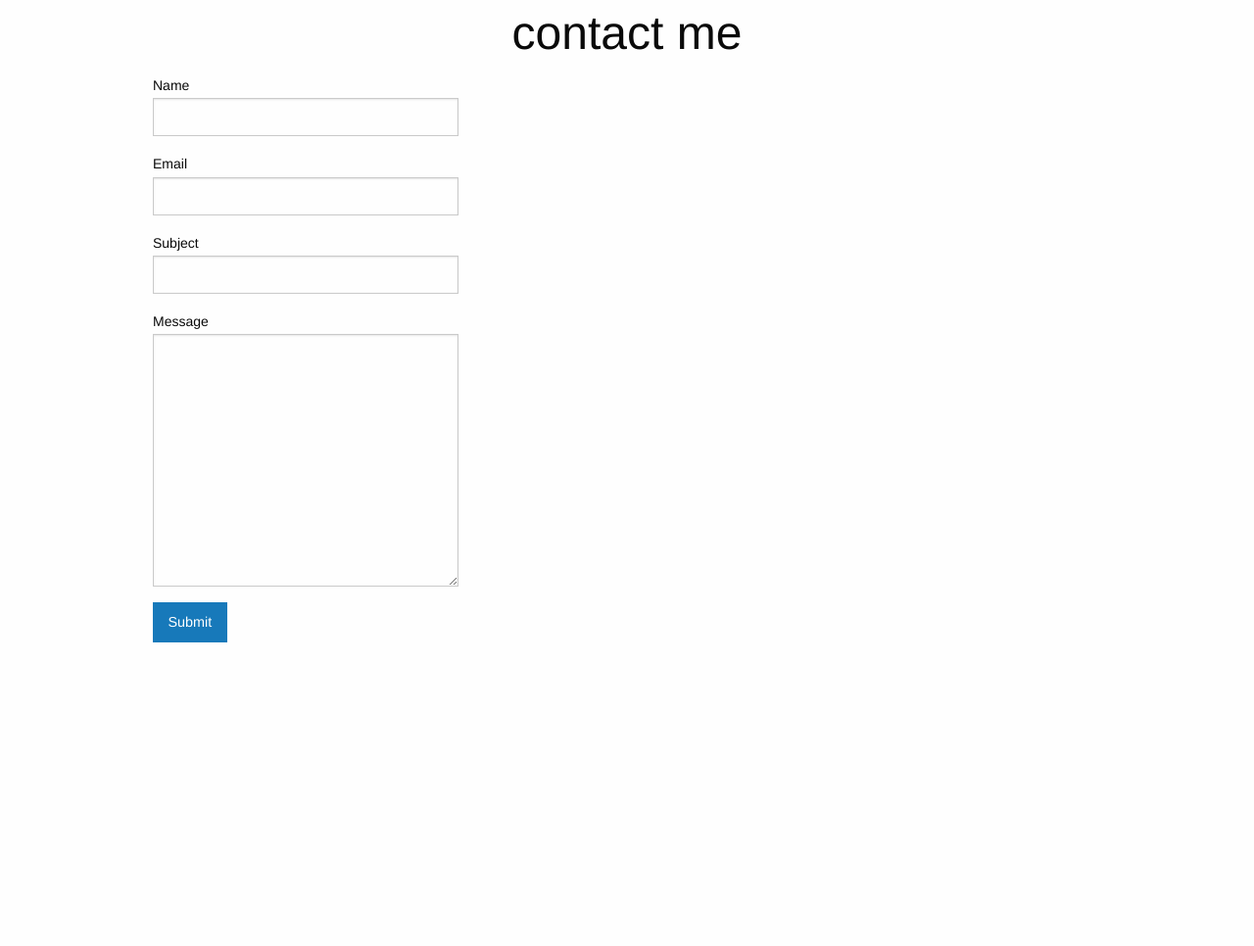
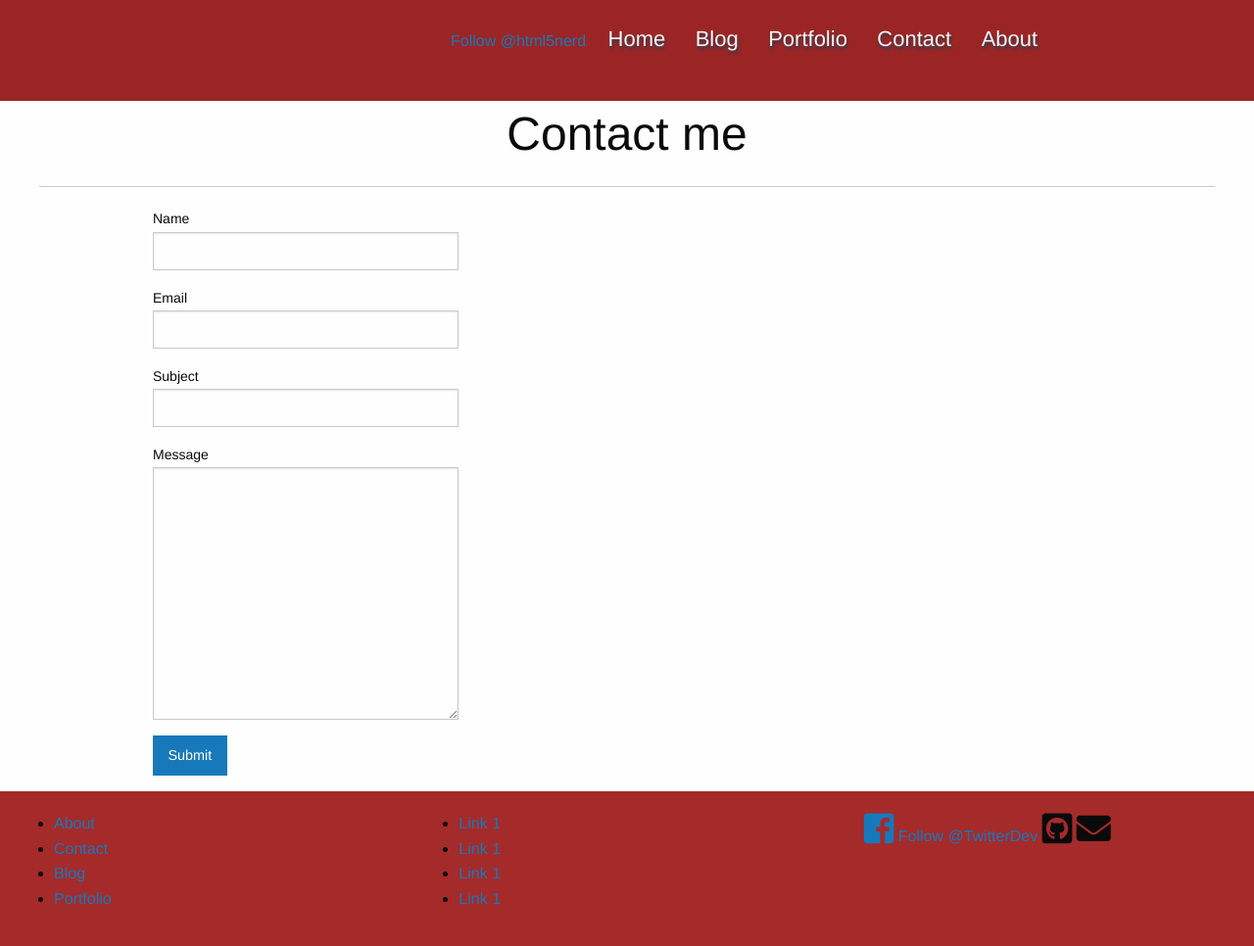
Before and after one commit to Ademolalanre246/mywebsite, a website: page pages/contact.html in a window 1280 px wide. Shown: the whole page at 98% size. Before the commit the page ends 800 px from the top, so only its background shows below. Drawn offline with Linux system fonts and the light colour scheme.

Commit message:
Add footer and header to contact, modify header and footer in contact, Add icons for social media

```diff
--- a/css/style.css
+++ b/css/style.css
@@ -119,6 +119,13 @@ footer {
     padding: 20px;
 }
 
+.footer-social ul {
+   list-style: none;
+}
+
+.footer-social ul li {
+    display: inline;
+}
 
 .grid-alt {
     width: 80%;
@@ -129,3 +136,15 @@ footer {
 .h1-contact {
     text-align: center;
 }
+
+.fa-facebook-square {
+    font-size: 35px;
+}
+
+.fa-github-square {
+    font-size: 35px;
+}
+
+.fa-envelope {
+    font-size: 35px;
+}
--- a/pages/contact.html
+++ b/pages/contact.html
@@ -9,10 +9,35 @@
     <title>Contact - DemolaHTML5</title>
     <link rel="stylesheet" href="../css/foundation.css">
     <link rel="stylesheet" href="../css/style.css">
+    <link rel="stylesheet" href="https://use.fontawesome.com/releases/v5.6.1/css/all.css" integrity="sha384-gfdkjb5BdAXd+lj+gudLWI+BXq4IuLW5IT+brZEZsLFm++aCMlF1V92rMkPaX4PP" crossorigin="anonymous">
 </head>
 
 <body class="contact-body">
-    <h1 class="h1-contact">contact me</h1>
+    <nav class="nav">
+        <ul>
+            <span class="twitter-follow">
+                <a href="https://twitter.com/html5nerd?ref_src=twsrc%5Etfw" class="twitter-follow-button" data-show-count="false">Follow @html5nerd</a>
+                <script async src="https://platform.twitter.com/widgets.js" charset="utf-8"></script>
+            </span>
+            <li>
+                <a href="index">Home</a>
+            </li>
+            <li>
+                <a href="/blog">Blog</a>
+            </li>
+            <li>
+                <a href="/portfolio">Portfolio</a>
+            </li>
+            <li>
+                <a href="/contact">Contact</a>
+            </li>
+            <li>
+                <a href="/about">About</a>
+            </li>
+        </ul>
+    </nav>
+    <h1 class="h1-contact">Contact me</h1>
+    <hr/>
     <div lass="grid-container grid-alt">
         <div class="grid-x grid-padding-x">
             <form action="">
@@ -45,6 +70,41 @@
         </div>
     </div>
 
+    <footer class="grid-x grid-padding-x">
+            <div class="footer-nav large-4 medium-4 cell">
+              <ul>
+                <li><a href="/about">About</a></li>
+                <li><a href="/contact">Contact</li>
+                <li><a href="/blog">Blog</a></li>
+                <li><a href="/portfolio">Portfolio</a></li>
+              </ul>
+            </div>
+
+            <div class="footer-links large-4 medium-4 cell">
+              <ul>
+                  <li><a href="">Link 1</a></li>
+              <li><a href="">Link 1</a></li>
+              <li><a href="">Link 1</a></li>
+              <li><a href="">Link 1</a></li>
+
+              </ul>
+            </div>
+
+            <div class="footer-social large-4 medium-4 cell">
+              <ul>
+                <li><a><i class="fab fa-facebook-square"></i></a></li>
+                <li>
+                  <a class="twitter-follow-button"
+                  href="https://twitter.com/html5nerd"
+                  data-size="large">
+                Follow @TwitterDev</a>
+                </li>
+                <li><i class="fab fa-github-square"></i></li>
+                <li><i class="fas fa-envelope"></i></li>
+              </ul>
+            </div>
+          </footer>
+
 </body>
 
 </html>
```
